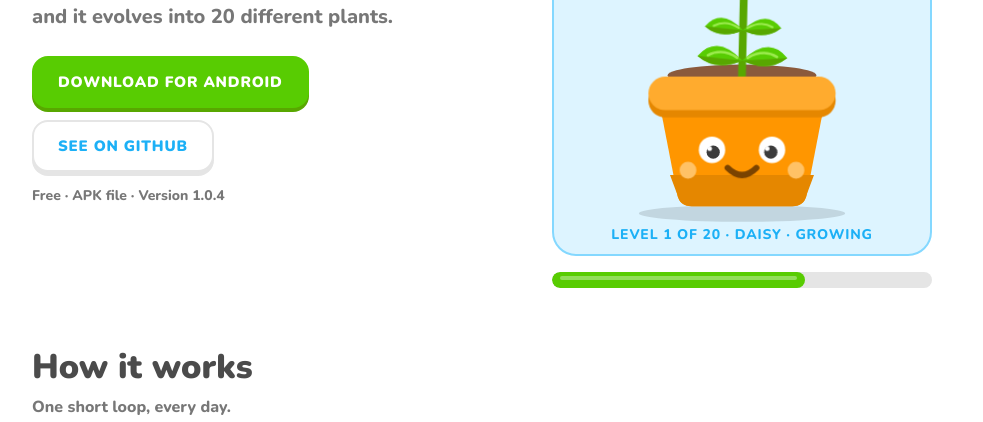
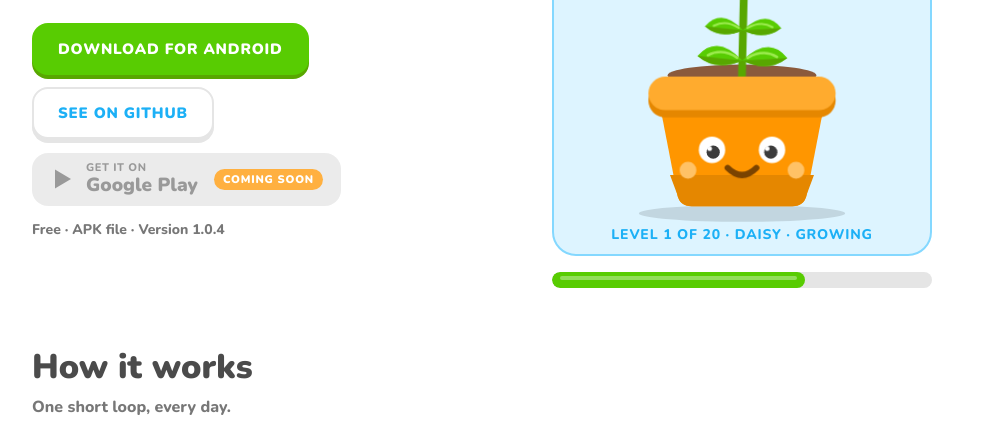
Before and after one commit to meding2904/PocketPlantWebsite, a plain HTML site: page index.html in a window 1280 px wide. Shown: the part 378-800 px from the top of the page, without its empty margins (148-1131 px from the left). Drawn offline with nearby package versions, Linux system fonts and the light colour scheme.

Commit message:
Update index.html

```diff
--- a/index.html
+++ b/index.html
@@ -36,6 +36,13 @@ header{display:flex;align-items:center;justify-content:space-between}
 .btn.alt{background:var(--card);color:var(--blue);border:2px solid var(--line);box-shadow:0 4px 0 var(--line);padding:14px 24px}
 .btn.alt:active{box-shadow:0 0 0 var(--line)}
 .row{display:flex;gap:12px;flex-wrap:wrap}
+.store{display:inline-flex;align-items:center;gap:12px;background:var(--line);color:var(--muted);border-radius:16px;padding:9px 18px;opacity:.75;cursor:not-allowed;user-select:none;text-align:left}
+.store svg{width:24px;flex:none}
+.store span{display:block;line-height:1.15}
+.store small{display:block;font-size:11px;letter-spacing:.6px;text-transform:uppercase;font-weight:800}
+.store b{display:block;font-size:19px;font-weight:900}
+.store em{font-style:normal;font-size:11px;font-weight:900;letter-spacing:.8px;text-transform:uppercase;background:var(--orange);color:#fff;border-radius:99px;padding:3px 9px;margin-left:4px}
+
 
 /* hero */
 .hero{display:grid;grid-template-columns:1.05fr .95fr;gap:36px;align-items:center}
@@ -120,6 +127,7 @@ footer{display:flex;flex-wrap:wrap;gap:8px 20px;justify-content:space-between;fo
       <a class="btn" href="https://github.com/meding2904/PocketPlant/releases/download/1.0.4/PocketPlant-1.0.4.apk">Download for Android</a>
       <a class="btn alt" href="https://github.com/meding2904/PocketPlant">See on GitHub</a>
     </div>
+    <div class="row" style="margin-top:14px"><span class="store" role="img" aria-label="Google Play, coming soon"><svg viewBox="0 0 24 24" aria-hidden="true"><path d="M5 2.5l16 9.5-16 9.5z" fill="currentColor"/></svg><span><small>Get it on</small><b>Google Play</b></span><em>Coming soon</em></span></div>
     <p class="meta">Free · APK file · Version 1.0.4</p>
   </div>
 
@@ -168,6 +176,7 @@ footer{display:flex;flex-wrap:wrap;gap:8px 20px;justify-content:space-between;fo
   <h2>Ready to plant your first seed?</h2>
   <p>Pocket Plant is free. Download it and solve your first puzzle today.</p>
   <a class="btn" href="https://github.com/meding2904/PocketPlant/releases/download/1.0.4/PocketPlant-1.0.4.apk">Download for Android</a>
+  <span class="store" role="img" aria-label="Google Play, coming soon"><svg viewBox="0 0 24 24" aria-hidden="true"><path d="M5 2.5l16 9.5-16 9.5z" fill="currentColor"/></svg><span><small>Get it on</small><b>Google Play</b></span><em>Coming soon</em></span>
 </section>
 </main>
 
```
